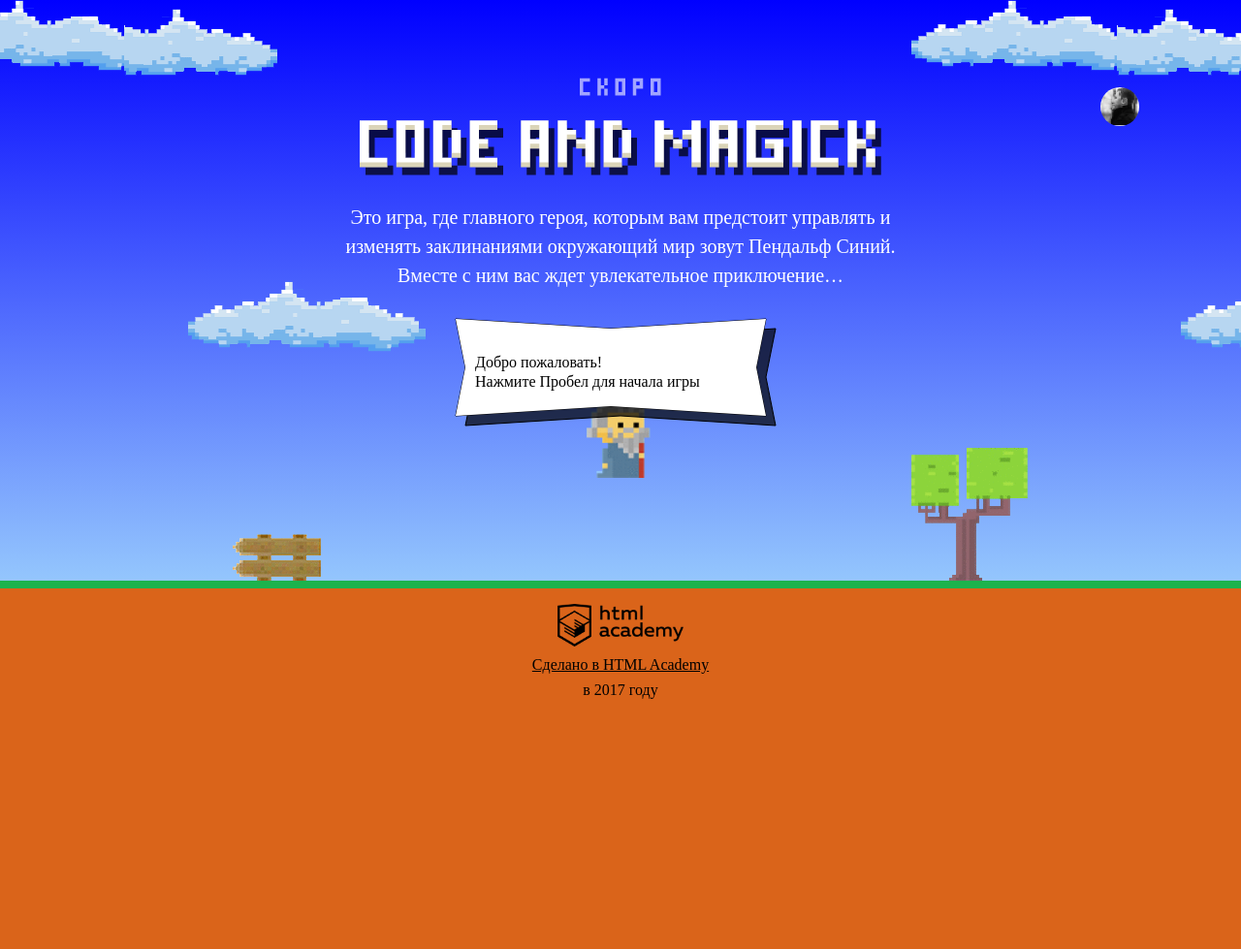
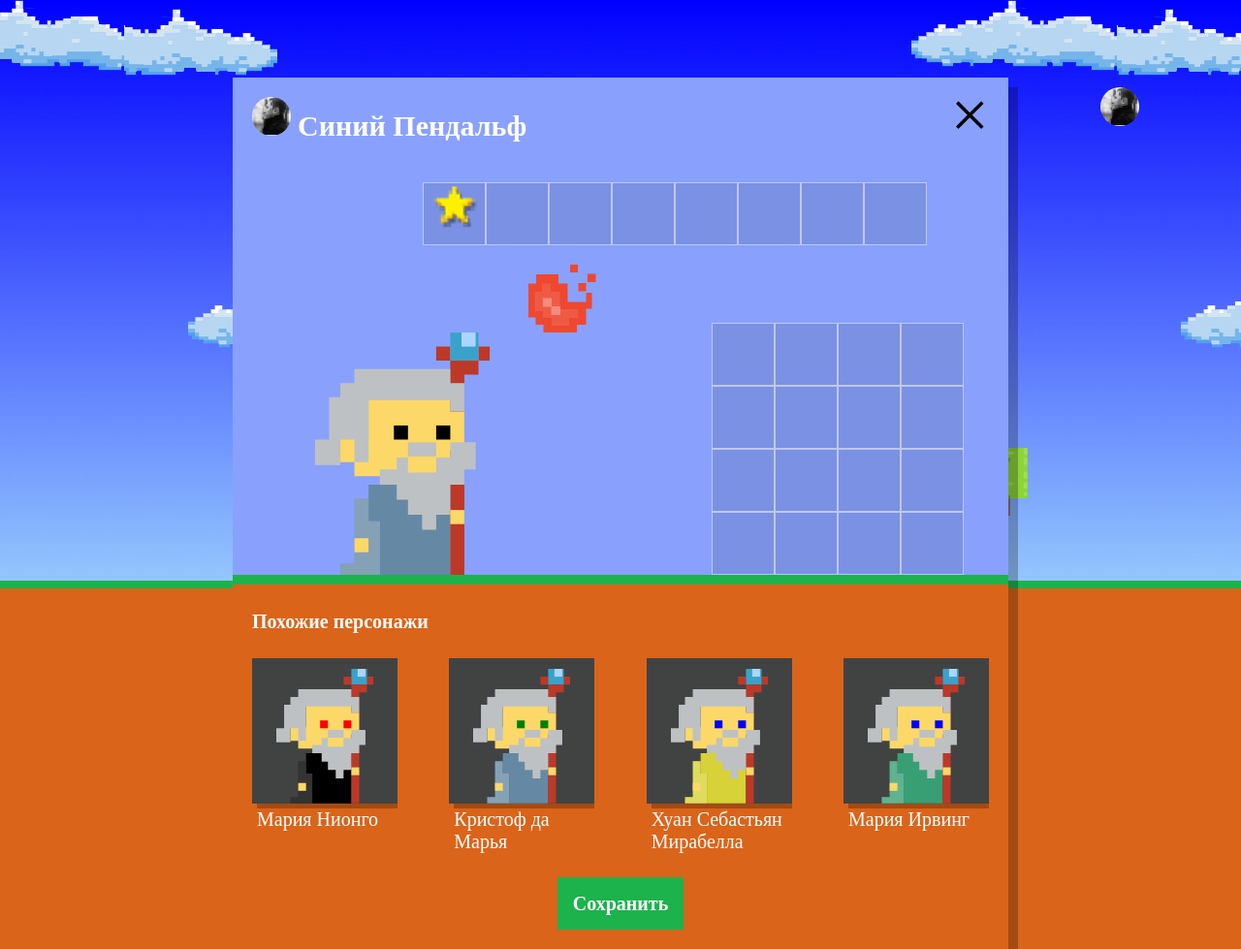
Before and after one commit to eresha1/578047-code-and-magick, a website: page index.html in a window 1280 px wide. Shown: the whole page at 97% size. Before the commit the page ends 800 px from the top, so only its background shows below. Drawn offline with Linux system fonts and the light colour scheme; a web font is replaced by a local one.

Commit message:
similarWizards

```diff
--- a/index.html
+++ b/index.html
@@ -184,7 +184,6 @@
 var fireballSize = 22;
 var wizardSpeed = 3;
 var wizardWidth = 70;
-
 var getFireballSpeed = function (left) {
   if (left) {
     return 5;
@@ -203,6 +202,6 @@
 </script>
 <script src="js/stat.js"></script>
 <script src="js/game.js"></script>
-
+<script src="js/setup.js"></script>
 </body>
 </html>
--- /dev/null
+++ b/js/setup.js
@@ -0,0 +1,68 @@
+'use strict';
+
+
+var userDialog = document.querySelector('.setup');
+userDialog.classList.remove('hidden');
+
+var similarList = document.querySelector('.setup-similar').classList.remove('hidden');
+
+var similarListElement = document.querySelector('.setup-similar-list');
+
+var similarWizardTemplate = document.querySelector('#similar-wizard-template').content.querySelector('.setup-similar-item');
+
+var getRand = function (arr) {
+  var rand = Math.floor(Math.random() * arr.length);
+  return arr[rand];
+};
+
+var WIZARD_FIRST_NAMES = ['Иван', 'Хуан Себастьян', 'Мария', 'Кристоф', 'Виктор', 'Юлия', 'Люпита', 'Вашингтон'];
+
+var WIZARD_LAST_NAMES = ['да Марья', 'Верон', 'Мирабелла', 'Вальц', 'Онопко', 'Топольницкая', 'Нионго', 'Ирвинг'];
+
+var COAT_COLORS = ['rgb(101, 137, 164)', 'rgb(241, 43, 107)', 'rgb(146, 100, 161)', 'rgb(56, 159, 117)', 'rgb(215, 210, 55)', 'rgb(0, 0, 0)'];
+
+var EYES_COLORS = ['black', 'red', 'blue', 'yellow', 'green'];
+
+var makeWizard = function () {
+  var wizards = [];
+  for (var i = 0; i < 4; i++) {
+    var Wizard = {
+      name: getRand(WIZARD_FIRST_NAMES) + ' ' + getRand(WIZARD_LAST_NAMES),
+      coatColor: getRand(COAT_COLORS),
+      eyesColor: getRand(EYES_COLORS)
+    };
+    wizards.push(Wizard);
+  }
+
+  return wizards;
+
+};
+
+// console.log(makeWizard());
+
+var renderWizard = function (wizard) {
+  var wizardElement = similarWizardTemplate.cloneNode(true);
+
+  wizardElement.querySelector('.setup-similar-label').textContent = wizard.name;
+  wizardElement.querySelector('.wizard-coat').style.fill = wizard.coatColor;
+  wizardElement.querySelector('.wizard-eyes').style.fill = wizard.eyesColor;
+
+  return wizardElement;
+};
+
+var createSimilarWizards = function (arr) {
+  var fragment = document.createDocumentFragment();
+
+  for (var i = 0; i < arr.length; i++) {
+    fragment.appendChild(renderWizard(arr[i]));
+  }
+
+  similarListElement.appendChild(fragment);
+};
+
+var similarWizards = function () {
+  var wizardsArr = makeWizard();
+  createSimilarWizards(wizardsArr);
+};
+
+similarWizards();
```
Lines whose indentation alone changed are shown as unchanged.
